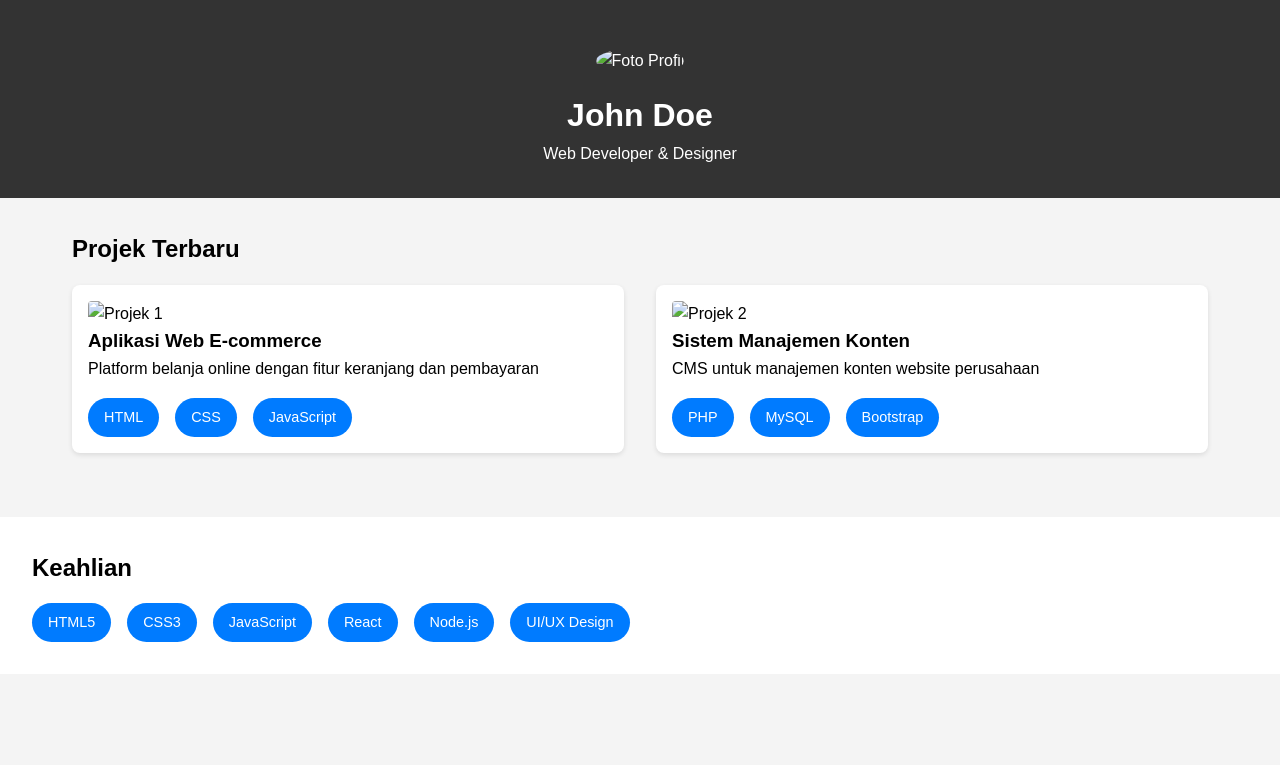
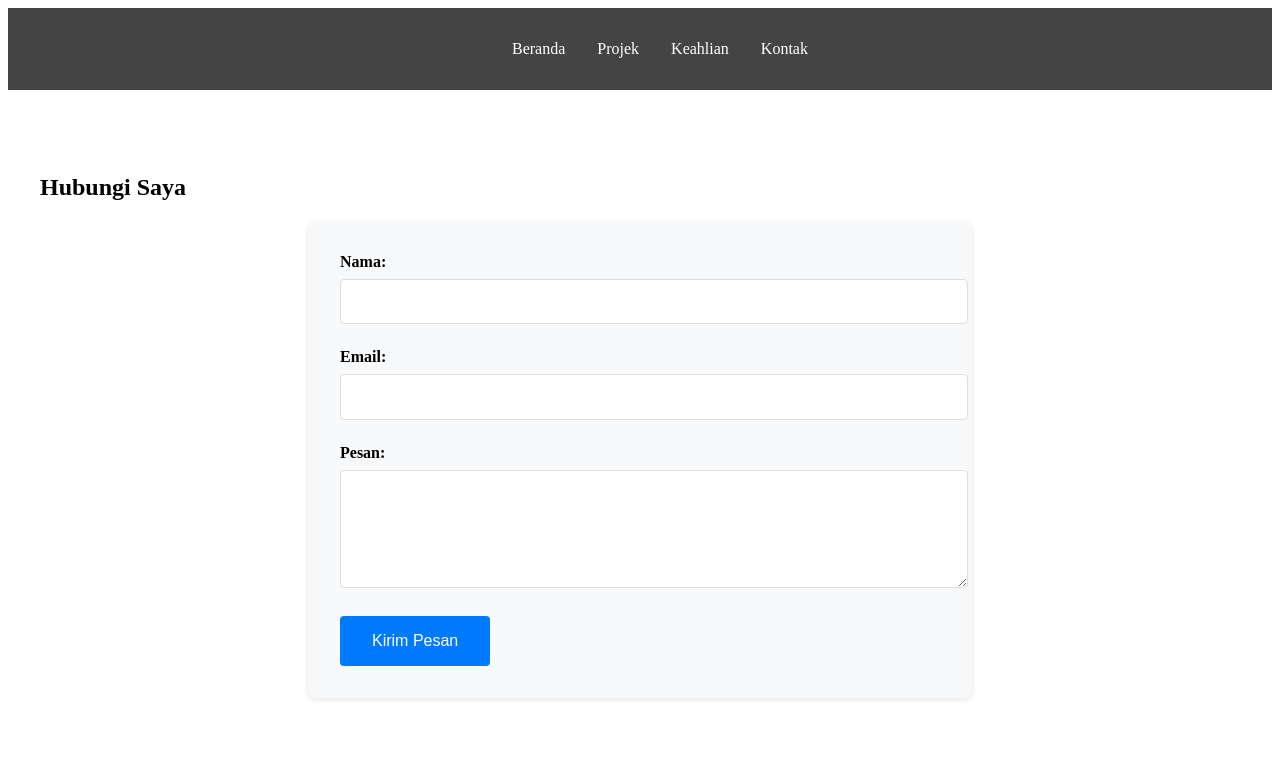
Before and after one commit to wilfauzy/porto, a plain HTML site: page index.html in a window 1280 px wide. Drawn offline with Linux system fonts and the light colour scheme.

Commit message:
Update index.html

```diff
--- a/index.html
+++ b/index.html
@@ -5,135 +5,132 @@
     <meta name="viewport" content="width=device-width, initial-scale=1.0">
     <title>Portofolio Saya</title>
     <style>
-        * {
-            margin: 0;
-            padding: 0;
-            box-sizing: border-box;
-            font-family: 'Arial', sans-serif;
+        /* CSS sebelumnya tetap dipertahankan... */
+
+        /* Tambahan CSS untuk menu navigasi */
+        nav {
+            background-color: #444;
+            padding: 1rem;
+            position: sticky;
+            top: 0;
+            z-index: 100;
         }
 
-        body {
-            line-height: 1.6;
-            background-color: #f4f4f4;
+        .nav-links {
+            display: flex;
+            justify-content: center;
+            gap: 2rem;
+            list-style: none;
         }
 
-        /* Header */
-        header {
-            background-color: #333;
+        .nav-links a {
             color: white;
-            text-align: center;
-            padding: 2rem;
+            text-decoration: none;
+            font-weight: 500;
+            transition: color 0.3s;
         }
 
-        .profile-img {
-            width: 150px;
-            height: 150px;
-            border-radius: 50%;
-            margin: 1rem 0;
+        .nav-links a:hover {
+            color: #007bff;
         }
 
-        /* Bagian Projek */
-        .projects {
-            padding: 2rem;
-            max-width: 1200px;
-            margin: 0 auto;
+        /* CSS untuk section kontak */
+        .contact {
+            padding: 4rem 2rem;
+            background-color: #fff;
         }
 
-        .project-grid {
-            display: grid;
-            grid-template-columns: repeat(auto-fit, minmax(300px, 1fr));
-            gap: 2rem;
-            margin-top: 1rem;
-        }
-
-        .project-card {
-            background: white;
-            padding: 1rem;
+        .contact-form {
+            max-width: 600px;
+            margin: 0 auto;
+            padding: 2rem;
+            background-color: #f8f9fa;
             border-radius: 8px;
             box-shadow: 0 2px 5px rgba(0,0,0,0.1);
         }
 
-        .project-card img {
-            width: 100%;
-            height: 200px;
-            object-fit: cover;
-            border-radius: 4px;
+        .form-group {
+            margin-bottom: 1.5rem;
         }
 
-        /* Skill */
-        .skills {
-            padding: 2rem;
-            background-color: #fff;
-            margin-top: 2rem;
+        label {
+            display: block;
+            margin-bottom: 0.5rem;
+            font-weight: 600;
         }
 
-        .skill-tags {
-            display: flex;
-            flex-wrap: wrap;
-            gap: 1rem;
-            margin-top: 1rem;
+        input, textarea {
+            width: 100%;
+            padding: 0.8rem;
+            border: 1px solid #ddd;
+            border-radius: 4px;
+            font-size: 1rem;
         }
 
-        .skill-tag {
+        button {
             background-color: #007bff;
             color: white;
-            padding: 0.5rem 1rem;
-            border-radius: 20px;
-            font-size: 0.9rem;
+            padding: 1rem 2rem;
+            border: none;
+            border-radius: 4px;
+            cursor: pointer;
+            font-size: 1rem;
+            transition: background-color 0.3s;
         }
 
-        /* Responsif */
+        button:hover {
+            background-color: #0056b3;
+        }
+
+        /* Tambahan responsive untuk menu */
         @media (max-width: 768px) {
-            .project-grid {
-                grid-template-columns: 1fr;
+            .nav-links {
+                flex-direction: column;
+                text-align: center;
+                gap: 1rem;
             }
         }
     </style>
 </head>
 <body>
-    <header>
-        <img src="profil.jpg" alt="Foto Profil" class="profile-img">
-        <h1>John Doe</h1>
-        <p>Web Developer & Designer</p>
+    <nav>
+        <ul class="nav-links">
+            <li><a href="#home">Beranda</a></li>
+            <li><a href="#projects">Projek</a></li>
+            <li><a href="#skills">Keahlian</a></li>
+            <li><a href="#contact">Kontak</a></li>
+        </ul>
+    </nav>
+
+    <header id="home">
+        <!-- Konten header sebelumnya tetap sama -->
     </header>
 
-    <section class="projects">
-        <h2>Projek Terbaru</h2>
-        <div class="project-grid">
-            <div class="project-card">
-                <img src="project1.jpg" alt="Projek 1">
-                <h3>Aplikasi Web E-commerce</h3>
-                <p>Platform belanja online dengan fitur keranjang dan pembayaran</p>
-                <div class="skill-tags">
-                    <span class="skill-tag">HTML</span>
-                    <span class="skill-tag">CSS</span>
-                    <span class="skill-tag">JavaScript</span>
+    <!-- Bagian projects dan skills sebelumnya tetap sama -->
+
+    <section class="contact" id="contact">
+        <h2>Hubungi Saya</h2>
+        <div class="contact-form">
+            <form action="#">
+                <div class="form-group">
+                    <label for="name">Nama:</label>
+                    <input type="text" id="name" name="name" required>
                 </div>
-            </div>
 
-            <div class="project-card">
-                <img src="project2.jpg" alt="Projek 2">
-                <h3>Sistem Manajemen Konten</h3>
-                <p>CMS untuk manajemen konten website perusahaan</p>
-                <div class="skill-tags">
-                    <span class="skill-tag">PHP</span>
-                    <span class="skill-tag">MySQL</span>
-                    <span class="skill-tag">Bootstrap</span>
+                <div class="form-group">
+                    <label for="email">Email:</label>
+                    <input type="email" id="email" name="email" required>
                 </div>
-            </div>
+
+                <div class="form-group">
+                    <label for="message">Pesan:</label>
+                    <textarea id="message" name="message" rows="5" required></textarea>
+                </div>
+
+                <button type="submit">Kirim Pesan</button>
+            </form>
         </div>
     </section>
 
-    <section class="skills">
-        <h2>Keahlian</h2>
-        <div class="skill-tags">
-            <span class="skill-tag">HTML5</span>
-            <span class="skill-tag">CSS3</span>
-            <span class="skill-tag">JavaScript</span>
-            <span class="skill-tag">React</span>
-            <span class="skill-tag">Node.js</span>
-            <span class="skill-tag">UI/UX Design</span>
-        </div>
-    </section>
 </body>
 </html>
```
